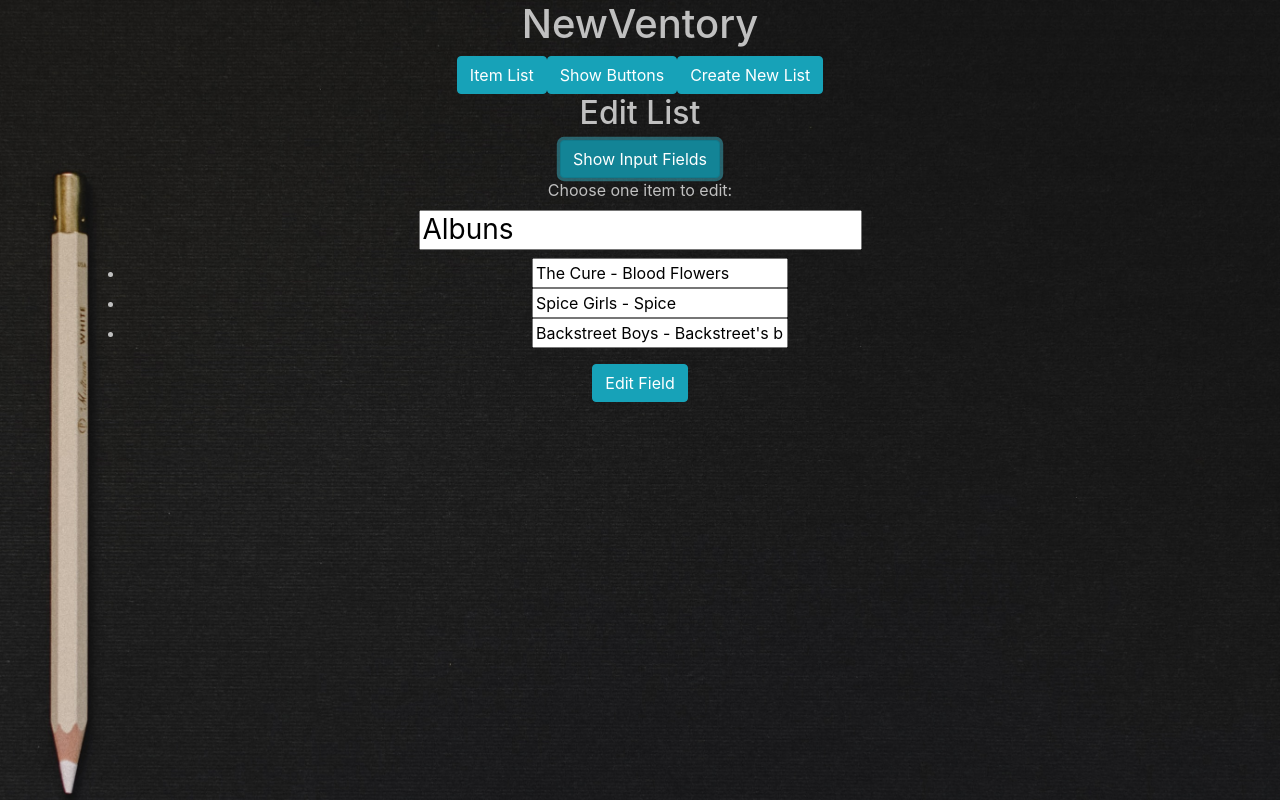
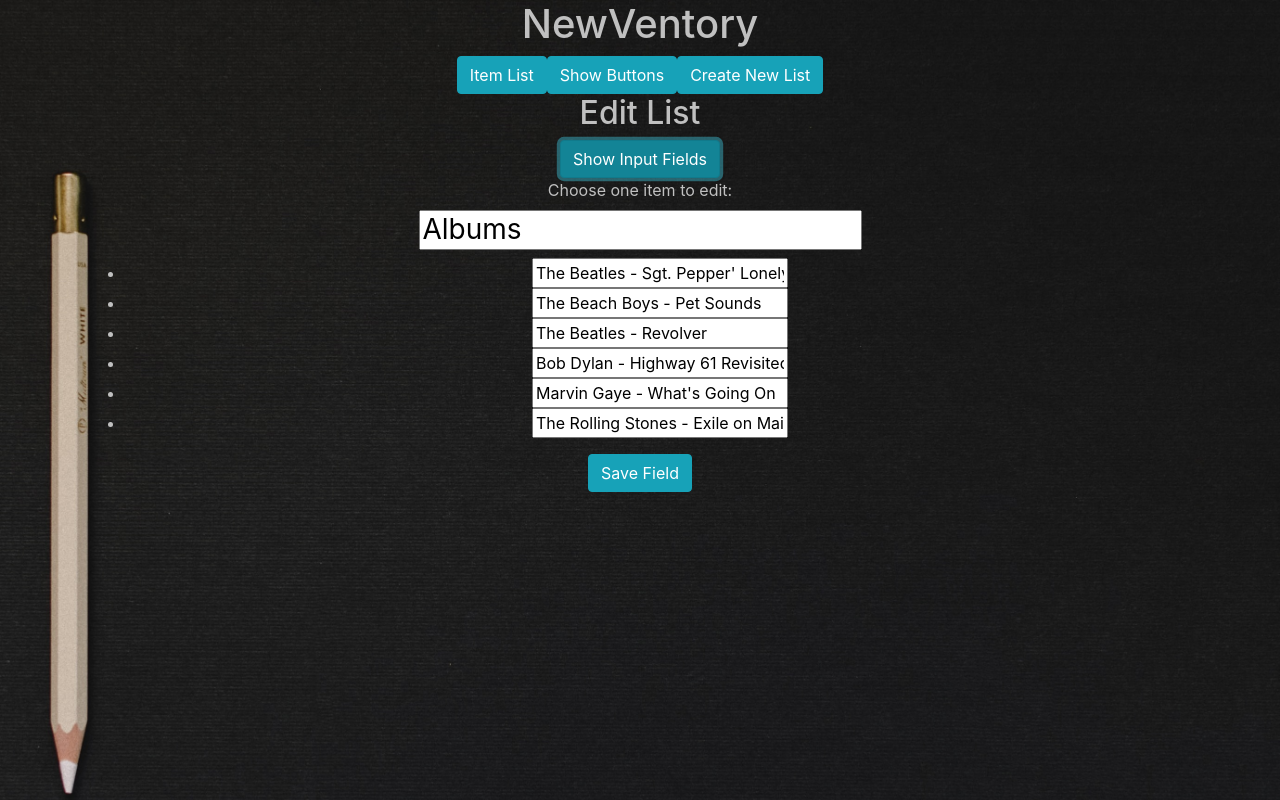
Before and after one commit to feliciaboghiu/mvp, a React (Create React App) app: page /editlist/1 in a window 1280 px wide. Both pictures are taken after a click on the button "Show Input Fields". Built offline with nearby package versions, Linux system fonts and the light colour scheme.

Commit message:
Input fields in EditList are working

```diff
--- a/src/App.js
+++ b/src/App.js
@@ -12,9 +12,9 @@ import Button from 'react-bootstrap/Button';
 
 
 const TEST_ITEMS = [
-  { id: 1, title: 'Albuns', name: ['The Cure - Blood Flowers', 'Spice Girls - Spice', "Backstreet Boys - Backstreet's back"]},
-  { id: 2, title: 'Films', name: ['Good Will Hunting', 'The Royal Tenenbaums', "Matrix"]},
-
+  { id: 1, title: 'Albums', name: ["The Beatles - Sgt. Pepper' Lonely Hearts Club Band", 'The Beach Boys - Pet Sounds', "The Beatles - Revolver", 'Bob Dylan - Highway 61 Revisited', "Marvin Gaye - What's Going On", 'The Rolling Stones - Exile on Main Street']},
+  { id: 2, title: 'Films', name: ['Good Will Hunting', 'The Royal Tenenbaums', "Matrix", "The Godfather", "Fight Club", "Pulp Fiction"]},
+  { id: 3, title: "Pantry", name: ['Wild Rice', "Black Beans", 'Toilet paper', 'Cat food', 'Condensed Milk']}
 ];
 
 class App extends React.Component {
@@ -91,34 +91,19 @@ class App extends React.Component {
     this.setState({isShown: boolean})
     }
 
-  editTitle(newTitle, listId) {
+  saveList(listId, newTitle, newNames) {
     let newLists = [...this.state.lists]
     let newList = newLists.find((l) => l.id === listId);
+    if(newNames) {
+      let newIx = newList.name.findIndex((n) => n === newNames);
+      newList = newList.splice(newIx, 1, newNames);
+    }
     newList = {id: listId, title: newTitle, name: []};
-    newLists = [...this.state.lists, newList]
 
     this.setState({lists: newLists})
     this.props.history.push('/');
 
   }
-
-  editName(newName, listId) {
-    let newLists = [...this.state.lists]
-    let newList = newLists.find((l) => l.id === listId);
-    let newIx = newList.name.findIndex((n) => n === newName);
-    newList.name[newIx] = newName
-
-    this.setState({lists: newLists})
-
-    this.props.history.push('/');
-
-    console.log(this.state.lists);
-  }
-
-  saveList(id, title, names) {
-    console.log("Hello from App")
-  }
-
 
   render() {
 
@@ -156,7 +141,8 @@ class App extends React.Component {
               <Route path='/editlist/:id' render={
                 (routeProps) => {
                   let list = this.state.lists.find((l) => l.id == routeProps.match.params.id);
-                  return <EditList list={list}  editTitle={(t, i) => this.editTitle(t, i)} editName={(n, i) => this.editName(n, i)} />
+                  return <EditList list={list}  saveList={(i, t, n) => this.saveList(i, t, n)}
+                  />
                 }
               } />
 
--- a/src/EditList.js
+++ b/src/EditList.js
@@ -13,9 +13,8 @@ class EditList extends React.Component {
     }
 
     handleTitleChange = (event) => {
-        let{name,value} = event.target;
         this.setState({
-            [name]: value
+            title: event.target.value
         });
     }
 
@@ -52,15 +51,12 @@ class EditList extends React.Component {
                         {n}
                     </div>
                     <div className={this.state.showInput ? 'show' : 'dontshow'}>
-                        <form onSubmit={(e) => this.handleSubmit(e)}>
                         <input
-                                placeholder={n}
                             type="text"
                             name={'name-'+ix}
                             defaultValue={n}
                             onChange={(e) => this.handleChange(e)}
                         />
-                        </form>
                     </div>
                 </li>
             ))
@@ -80,14 +76,13 @@ class EditList extends React.Component {
                             {title}
                         </h3>
                     </div>
-
+                    <form onSubmit={(e) => this.handleSubmit(e)}>
                         <div className={this.state.showInput ? 'show' : 'dontshow'}>
                             <h3>
                                 <input
-                                    placeholder={title}
-                                    name={title}
+                                    name="title"
                                     type='text'
-                                    value={title}
+                                    value={this.state.title}
                                     onChange={(e) => this.handleTitleChange(e)}
                                 >
                                 </input>
@@ -96,8 +91,8 @@ class EditList extends React.Component {
                         <ul>
                             {listJsx}
                         </ul>
-                        <Button onClick={(e) => this.handleSubmit(e)} variant="info" type="submit">Edit Field</Button>
-
+                        <Button variant="info" type="submit">Save Field</Button>
+                    </form>
 
                 </div>
         )
```
Also changed, not shown: 1 other file (tests, documents, lock files or other folders). Lines whose indentation alone changed are shown as unchanged.
